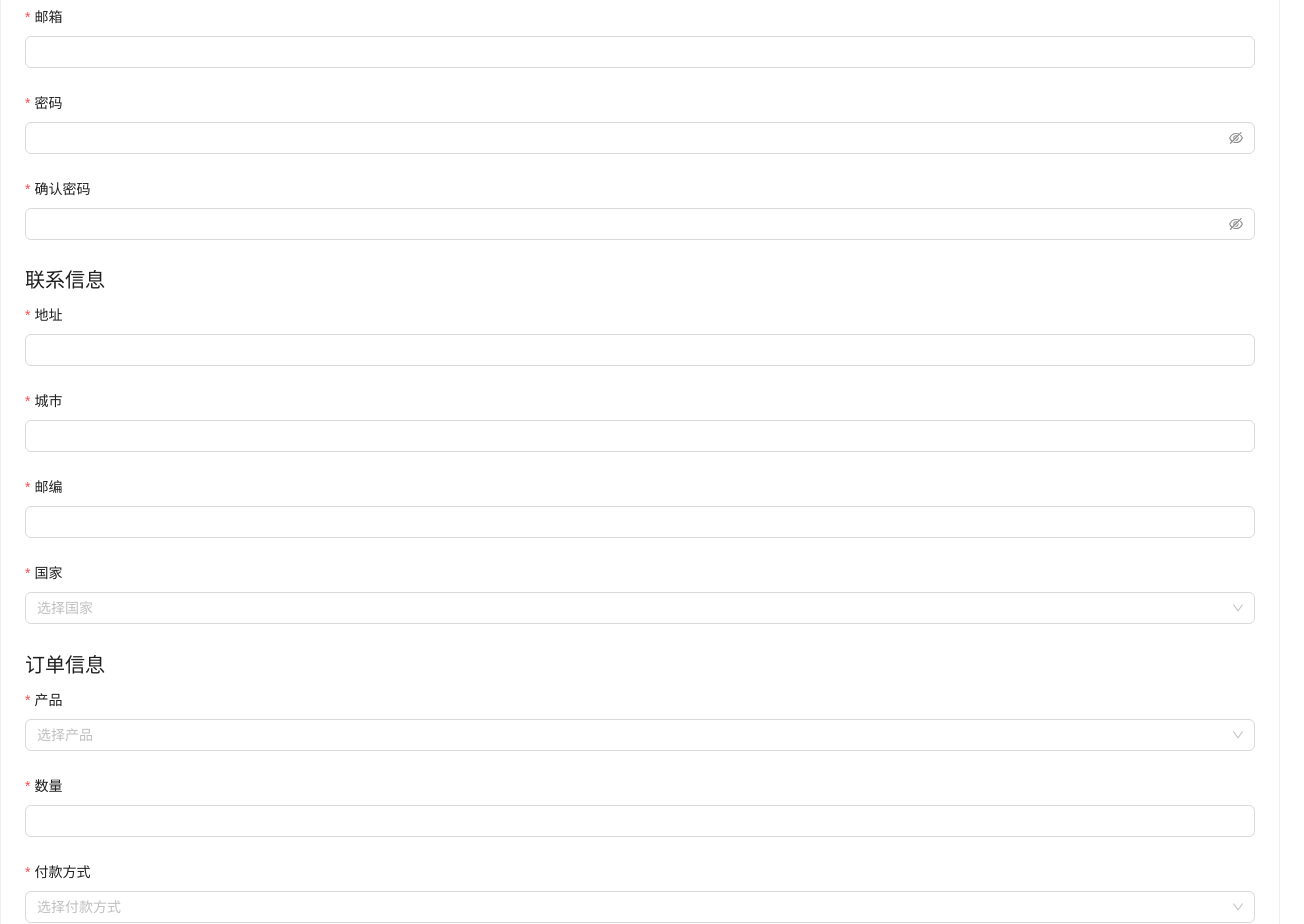
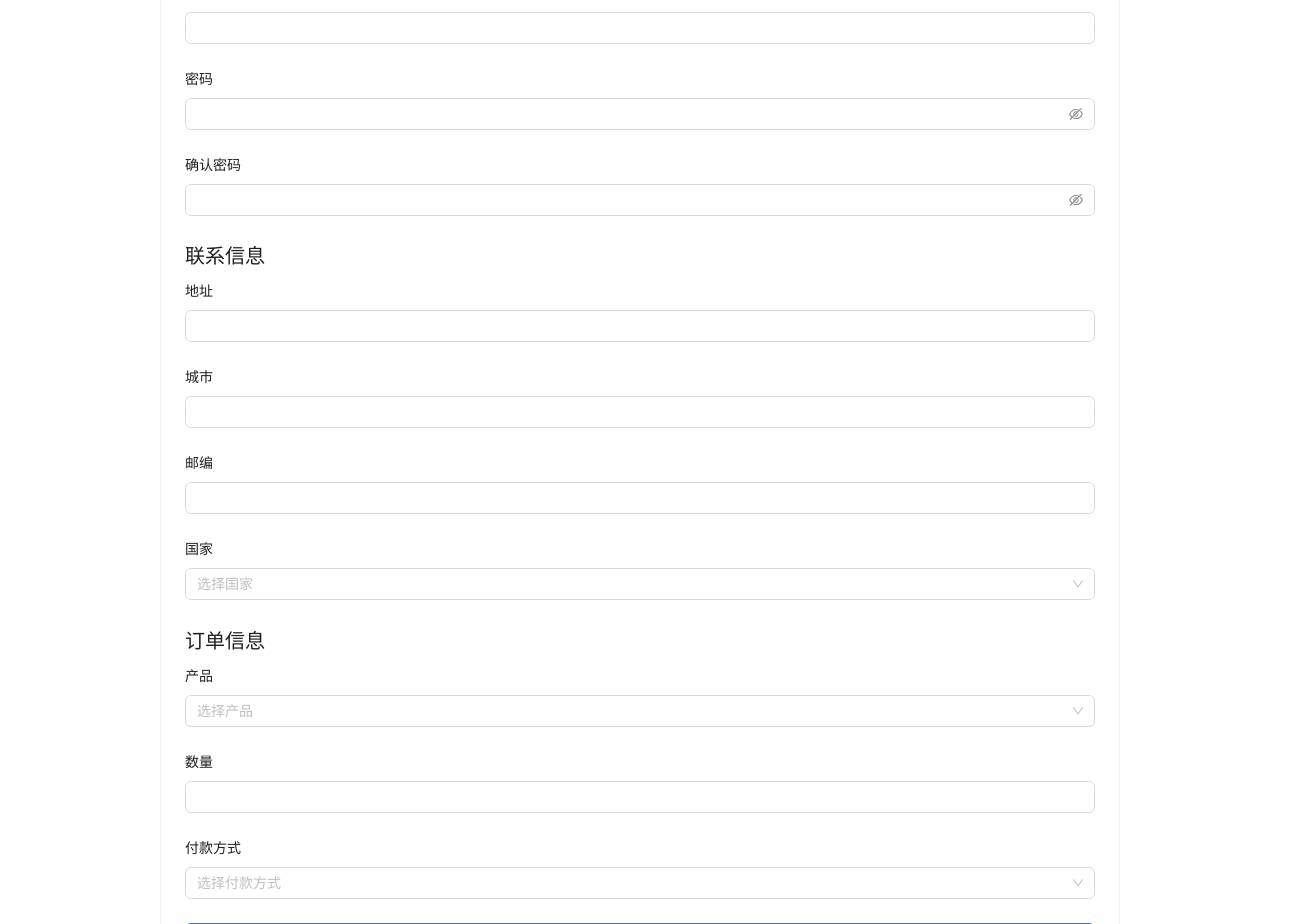
Before and after one commit to wgbx/react-playground, a React (Vite) app: page /complexForm in a window 1280 px wide. Shown: the part 280-1204 px from the top of the page, 1304 px wide, since content can reach past the window. Built offline with nearby package versions, Linux system fonts and the light colour scheme.

Commit message:
feat: base form to hooks-form

```diff
--- a/src/pages/complexForm/index.scss
+++ b/src/pages/complexForm/index.scss
@@ -1,14 +1,14 @@
-.complex-form-page {
-  .ant-card {
-    max-width: 800px;
-    margin: 0 auto;
+.form-item {
+  margin-bottom: 24px;
+
+  label {
+    display: block;
+    margin-bottom: 8px;
   }
 
-  .ant-form-item {
-    margin-bottom: 24px;
-  }
-
-  .ant-typography {
-    margin: 24px 0 16px;
+  .error-message {
+    color: #ff4d4f;
+    font-size: 14px;
+    margin-top: 4px;
   }
 }
--- a/src/pages/complexForm/index.tsx
+++ b/src/pages/complexForm/index.tsx
@@ -1,13 +1,58 @@
+import { yupResolver } from '@hookform/resolvers/yup'
 import { Button, Card, Form, Input, InputNumber, message, Result, Select, Space, Typography } from 'antd'
 import { useState } from 'react'
-import { COUNTRY_OPTIONS, PAYMENT_OPTIONS, PRODUCT_OPTIONS } from './const '
+import { Controller, useForm } from 'react-hook-form'
+import * as yup from 'yup'
+import { COUNTRY_OPTIONS, PAYMENT_OPTIONS, PRODUCT_OPTIONS } from './const'
 import './index.scss'
 
 const { Title } = Typography
 
+interface FormData {
+  firstName: string
+  lastName: string
+  email: string
+  password: string
+  confirmPassword: string
+  address: string
+  city: string
+  zipCode: string
+  country: string
+  product: string
+  quantity: number
+  paymentMethod: string
+}
+
+const schema = yup.object().shape({
+  firstName: yup.string().required('名字是必填项'),
+  lastName: yup.string().required('姓氏是必填项'),
+  email: yup.string().email('请输入有效的邮箱地址').required('邮箱是必填项'),
+  password: yup.string()
+    .required('密码是必填项')
+    .min(6, '密码至少需要6个字符'),
+  confirmPassword: yup.string()
+    .required('确认密码是必填项')
+    .oneOf([yup.ref('password')], '密码必须匹配'),
+  address: yup.string().required('地址是必填项'),
+  city: yup.string().required('城市是必填项'),
+  zipCode: yup.string().required('邮编是必填项'),
+  country: yup.string().required('国家是必填项'),
+  product: yup.string().required('请选择一个产品'),
+  quantity: yup.number()
+    .required('数量是必填项')
+    .min(1, '数量至少为1'),
+  paymentMethod: yup.string().required('请选择一种付款方式'),
+})
+
 function OrderForm() {
   const [submitted, setSubmitted] = useState(false)
-  const [form] = Form.useForm()
+  const {
+    control,
+    handleSubmit,
+    formState: { errors },
+  } = useForm<FormData>({
+    resolver: yupResolver(schema),
+  })
 
   const onSubmit = (data: FormData) => {
     console.log(data)
@@ -16,7 +61,7 @@ function OrderForm() {
   }
 
   return (
-    <Space direction="vertical" size="large" style={{ width: '100%', padding: '24px' }}>
+    <Space direction="vertical" size="large" className="w-100% max-w-240">
       {submitted
         ? (
             <Card>
@@ -24,11 +69,7 @@ function OrderForm() {
                 status="success"
                 title="订单提交成功！"
                 extra={[
-                  <Button
-                    key="continue"
-                    type="primary"
-                    onClick={() => setSubmitted(false)}
-                  >
+                  <Button key="continue" type="primary" onClick={() => setSubmitted(false)}>
                     继续提交
                   </Button>,
                 ]}
@@ -37,132 +78,159 @@ function OrderForm() {
           )
         : (
             <Card>
-              <Form form={form} onFinish={onSubmit} layout="vertical">
+              <Form layout="vertical" onFinish={handleSubmit(onSubmit)}>
                 <Title level={4}>用户信息</Title>
                 <Form.Item
                   label="名字"
-                  name="firstName"
-                  rules={[{ required: true, message: '名字是必填项' }]}
+                  validateStatus={errors.firstName ? 'error' : ''}
+                  help={errors.firstName?.message}
                 >
-                  <Input />
+                  <Controller
+                    name="firstName"
+                    control={control}
+                    render={({ field }) => <Input {...field} />}
+                  />
                 </Form.Item>
 
                 <Form.Item
                   label="姓氏"
-                  name="lastName"
-                  rules={[{ required: true, message: '姓氏是必填项' }]}
+                  validateStatus={errors.lastName ? 'error' : ''}
+                  help={errors.lastName?.message}
                 >
-                  <Input />
+                  <Controller
+                    name="lastName"
+                    control={control}
+                    render={({ field }) => <Input {...field} />}
+                  />
                 </Form.Item>
 
                 <Form.Item
                   label="邮箱"
-                  name="email"
-                  rules={[
-                    { required: true, message: '邮箱是必填项' },
-                    { type: 'email', message: '请输入有效的邮箱地址' },
-                  ]}
+                  validateStatus={errors.email ? 'error' : ''}
+                  help={errors.email?.message}
                 >
-                  <Input />
+                  <Controller
+                    name="email"
+                    control={control}
+                    render={({ field }) => <Input {...field} />}
+                  />
                 </Form.Item>
 
                 <Form.Item
                   label="密码"
-                  name="password"
-                  rules={[
-                    { required: true, message: '密码是必填项' },
-                    { min: 6, message: '密码至少需要6个字符' },
-                  ]}
+                  validateStatus={errors.password ? 'error' : ''}
+                  help={errors.password?.message}
                 >
-                  <Input.Password />
+                  <Controller
+                    name="password"
+                    control={control}
+                    render={({ field }) => <Input.Password {...field} />}
+                  />
                 </Form.Item>
 
                 <Form.Item
                   label="确认密码"
-                  name="confirmPassword"
-                  dependencies={['password']}
-                  rules={[
-                    { required: true, message: '确认密码是必填项' },
-                    ({ getFieldValue }) => ({
-                      validator(_, value) {
-                        if (!value || getFieldValue('password') === value) {
-                          return Promise.resolve()
-                        }
-                        return Promise.reject(new Error('密码必须匹配'))
-                      },
-                    }),
-                  ]}
+                  validateStatus={errors.confirmPassword ? 'error' : ''}
+                  help={errors.confirmPassword?.message}
                 >
-                  <Input.Password />
+                  <Controller
+                    name="confirmPassword"
+                    control={control}
+                    render={({ field }) => <Input.Password {...field} />}
+                  />
                 </Form.Item>
 
                 <Title level={4}>联系信息</Title>
                 <Form.Item
                   label="地址"
-                  name="address"
-                  rules={[{ required: true, message: '地址是必填项' }]}
+                  validateStatus={errors.address ? 'error' : ''}
+                  help={errors.address?.message}
                 >
-                  <Input />
+                  <Controller
+                    name="address"
+                    control={control}
+                    render={({ field }) => <Input {...field} />}
+                  />
                 </Form.Item>
 
                 <Form.Item
                   label="城市"
-                  name="city"
-                  rules={[{ required: true, message: '城市是必填项' }]}
+                  validateStatus={errors.city ? 'error' : ''}
+                  help={errors.city?.message}
                 >
-                  <Input />
+                  <Controller
+                    name="city"
+                    control={control}
+                    render={({ field }) => <Input {...field} />}
+                  />
                 </Form.Item>
 
                 <Form.Item
                   label="邮编"
-                  name="zipCode"
-                  rules={[{ required: true, message: '邮编是必填项' }]}
+                  validateStatus={errors.zipCode ? 'error' : ''}
+                  help={errors.zipCode?.message}
                 >
-                  <Input />
+                  <Controller
+                    name="zipCode"
+                    control={control}
+                    render={({ field }) => <Input {...field} />}
+                  />
                 </Form.Item>
 
                 <Form.Item
                   label="国家"
-                  name="country"
-                  rules={[{ required: true, message: '国家是必填项' }]}
+                  validateStatus={errors.country ? 'error' : ''}
+                  help={errors.country?.message}
                 >
-                  <Select
-                    placeholder="选择国家"
-                    options={COUNTRY_OPTIONS}
+                  <Controller
+                    name="country"
+                    control={control}
+                    render={({ field }) => (
+                      <Select {...field} placeholder="选择国家" options={COUNTRY_OPTIONS} />
+                    )}
                   />
                 </Form.Item>
 
                 <Title level={4}>订单信息</Title>
                 <Form.Item
                   label="产品"
-                  name="product"
-                  rules={[{ required: true, message: '请选择一个产品' }]}
+                  validateStatus={errors.product ? 'error' : ''}
+                  help={errors.product?.message}
                 >
-                  <Select
-                    placeholder="选择产品"
-                    options={PRODUCT_OPTIONS}
+                  <Controller
+                    name="product"
+                    control={control}
+                    render={({ field }) => (
+                      <Select {...field} placeholder="选择产品" options={PRODUCT_OPTIONS} />
+                    )}
                   />
                 </Form.Item>
 
                 <Form.Item
                   label="数量"
-                  name="quantity"
-                  rules={[
-                    { required: true, message: '数量是必填项' },
-                    { type: 'number', min: 1, message: '数量至少为1' },
-                  ]}
+                  validateStatus={errors.quantity ? 'error' : ''}
+                  help={errors.quantity?.message}
                 >
-                  <InputNumber min={1} style={{ width: '100%' }} />
+                  <Controller
+                    name="quantity"
+                    control={control}
+                    render={({ field }) => (
+                      <InputNumber {...field} min={1} style={{ width: '100%' }} />
+                    )}
+                  />
                 </Form.Item>
 
                 <Form.Item
                   label="付款方式"
-                  name="paymentMethod"
-                  rules={[{ required: true, message: '请选择一种付款方式' }]}
+                  validateStatus={errors.paymentMethod ? 'error' : ''}
+                  help={errors.paymentMethod?.message}
                 >
-                  <Select
-                    placeholder="选择付款方式"
-                    options={PAYMENT_OPTIONS}
+                  <Controller
+                    name="paymentMethod"
+                    control={control}
+                    render={({ field }) => (
+                      <Select {...field} placeholder="选择付款方式" options={PAYMENT_OPTIONS} />
+                    )}
                   />
                 </Form.Item>
 
--- a/src/pages/form/index.scss
+++ b/src/pages/form/index.scss
@@ -1,10 +1,3 @@
-.form-page {
-  input {
-    height: 30px;
-    width: 200px;
-  }
-
-  .error-tip {
-    color: red;
-  }
+.form-container {
+  width: 90%;
 }
```
Also changed, not shown: src/pages/form/index.tsx (+56 -14 lines), src/pages/complexForm/const.ts (renamed from src/pages/complexForm/const .ts).
